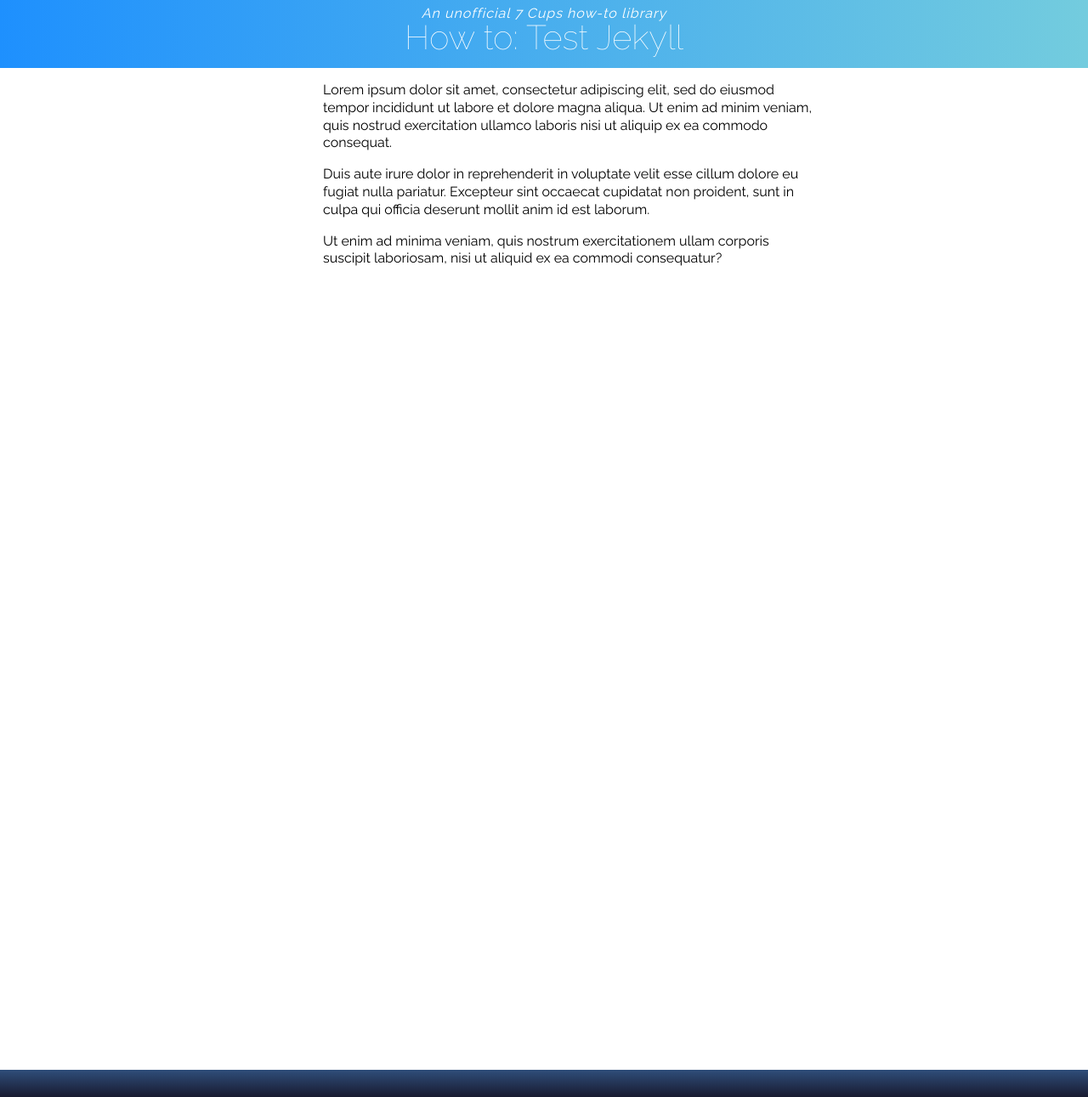
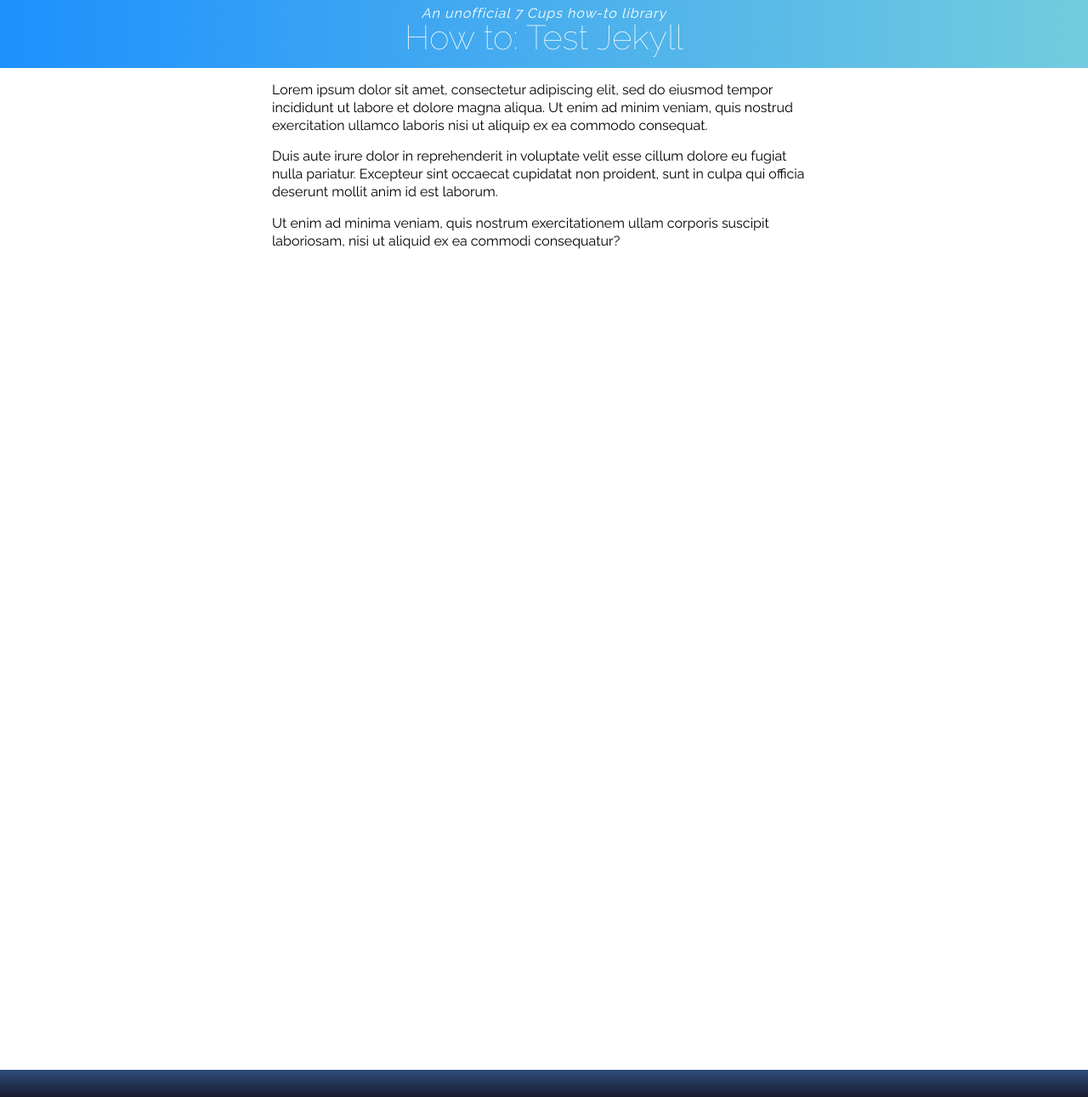
Before and after one commit to RarelyCharlie/rarelycharlie.github.io, a Jekyll site: the page built from test.md, in a window 1280 px wide and 1291 px high. Shown: the whole window at 85% size. Built offline with Jekyll 4.4.1, drawn with Linux system fonts in a browser that asks for light colours.

Commit message:
remove paragraph indent

```diff
--- a/_layouts/default.html
+++ b/_layouts/default.html
@@ -32,7 +32,7 @@ body.keyboard {overflow: hidden;}
 #header h2 {font-weight: 100; margin: 0; font-size: 40px; line-height: 40px;}
 #header span {display: inline-block; letter-spacing: 1px; position: relative; top: 4px; font-style: italic;}
 #content {max-width: 640px; margin: 0 auto; padding: 0 1ex 60em 1ex;}
-#content p {margin-top: 0; margin-left: 60px;}
+#content p {margin: 0 0 1em 0;}
 input {font-size: inherit; margin-left: 1ex; padding: 0 2px;}
 del {text-decoration: none; display: inline-block; color: #070; cursor: pointer;}
 del:hover {background: #afa; color: #00a;}
```
